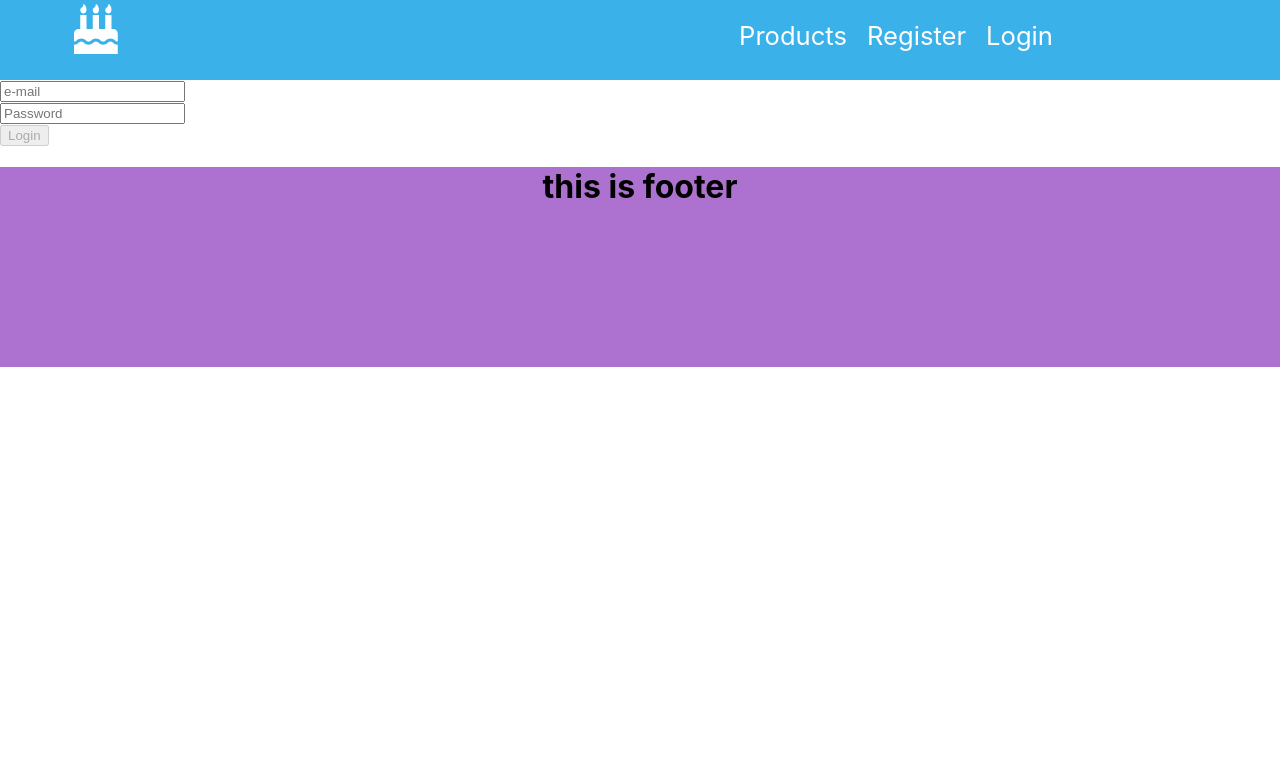
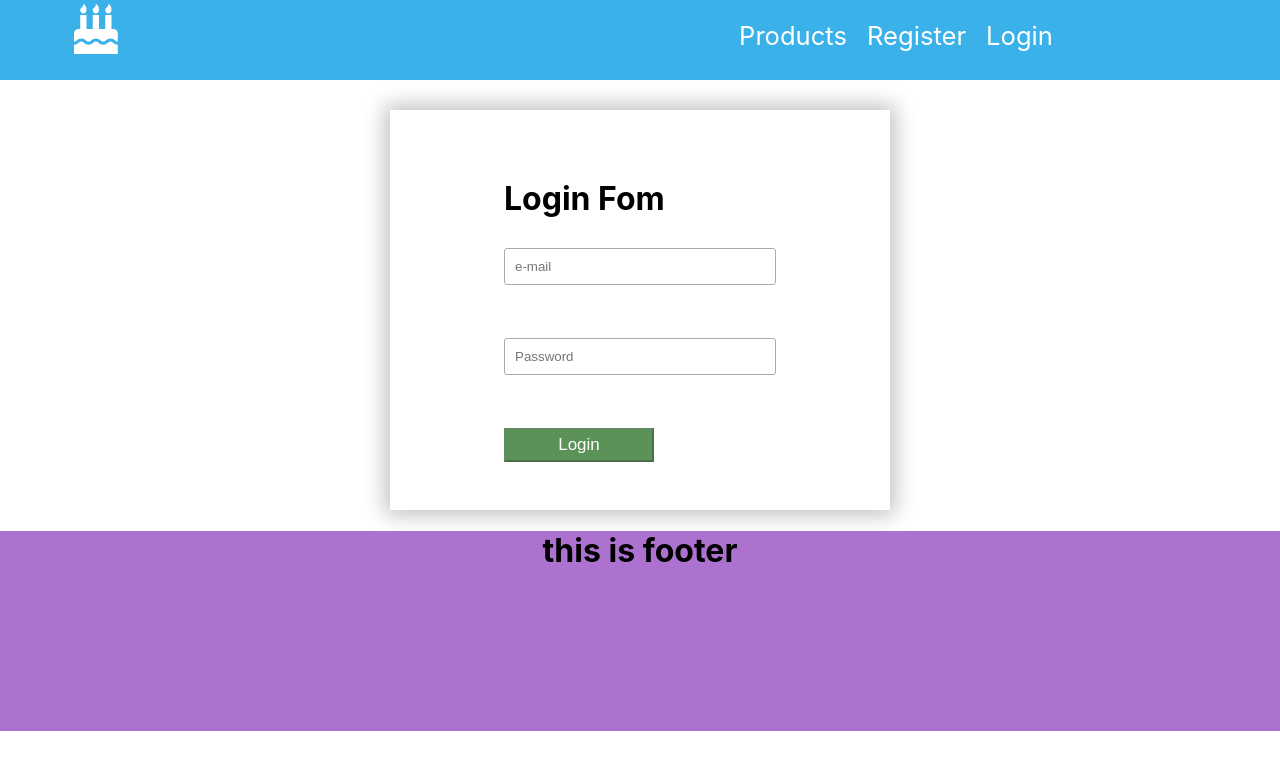
Before and after one commit to iamsurajdev/cakeshopFrontendUpdate, a React (Create React App) app: page /login in a window 1280 px wide. Shown: the top 770 px of the page. Built offline with nearby package versions, Linux system fonts and the light colour scheme.

Commit message:
add styling to login page

```diff
--- a/src/Components/Auth/Login/Login.js
+++ b/src/Components/Auth/Login/Login.js
@@ -2,6 +2,7 @@ import React, { useState, useEffect } from "react";
 import { connect } from "react-redux";
 import * as action from "../../../Redux/Actions/index";
 import BaseComponent from "../../BaseComponent/BaseComponent";
+import classes from "./Login.module.css";
 // import { Formik } from "formik";
 // import * as EmailValidator from "email-validator";
 // import * as Yup from "yup";
@@ -65,29 +66,46 @@ const Login = (props) => {
 
   return (
     <BaseComponent>
-      {props.authError && <p>{props.authError}</p>}
-      <form>
+      <div className={classes.main}>
+        <div className={classes.content}>
+          <h1>Login Fom</h1>
+          {props.authError && (
+            <p className={classes.loginError}>{props.authError}</p>
+          )}
+          <form className={classes.form}>
+            <div className={classes.inputDiv}>
               <input
+                className={classes.inputFiled}
                 onChange={handleChange("email")}
                 value={email}
+                type="text"
                 placeholder="e-mail"
                 name="email"
               />
-        <div>{validate.emailError && <p>{validate.emailError}</p>}</div>
+              {validate.emailError && <p>{validate.emailError}</p>}
+            </div>
+            <div className={classes.inputDiv}>
               <input
+                className={classes.inputFiled}
                 onChange={handleChange("password")}
                 value={password}
+                type="password"
                 placeholder="Password"
                 name="password"
               />
-        <div>{validate.passwordError && <p>{validate.passwordError}</p>}</div>
+
+              {validate.passwordError && <p>{validate.passwordError}</p>}
+            </div>
             <button
+              className={classes.loginButton}
               disabled={validate.isValidate && password && email ? false : true}
               onClick={onSubmitHandler}
             >
               Login
             </button>
           </form>
+        </div>
+      </div>
     </BaseComponent>
   );
 };
--- /dev/null
+++ b/src/Components/Auth/Login/Login.module.css
@@ -0,0 +1,61 @@
+.main {
+  height: 400px;
+  width: 500px;
+  margin: auto;
+  box-shadow: 0px 0px 20px 5px #c1c1c1;
+  margin-top: 30px;
+  display: flex;
+  align-items: center;
+  justify-content: center;
+}
+
+.content {
+  width: fit-content;
+  height: fit-content;
+  margin: auto;
+}
+
+.form {
+  width: fit-content;
+  height: fit-content;
+  margin: auto;
+}
+
+.inputFiled {
+  border: 1px solid rgb(172, 170, 170);
+  border-radius: 3px;
+  padding: 10px;
+  width: 250px;
+  height: auto;
+  margin: auto;
+}
+
+.inputDiv {
+  height: 60px;
+  width: 100%;
+  margin-top: 30px;
+  margin-bottom: 30px;
+}
+.inputDiv p {
+  color: rgb(163, 29, 29);
+  font-size: 14px;
+}
+
+.loginButton {
+  margin: auto;
+  font-size: 17px;
+  color: white;
+
+  padding: 5px 10px;
+  width: 150px;
+  background-color: rgb(90, 146, 88);
+}
+
+.loginError {
+  border: 1px solid red;
+  font-size: 16px;
+  color: rgb(155, 33, 33);
+  text-align: center;
+  padding: 5px;
+  border-radius: 3px;
+}
--- a/src/Components/Auth/Register/Register.js
+++ b/src/Components/Auth/Register/Register.js
@@ -2,6 +2,7 @@ import React, { useState } from "react";
 import { connect } from "react-redux";
 import * as action from "../../../Redux/Actions/index";
 import BaseComponent from "../../BaseComponent/BaseComponent";
+import classes from "./Register.module.css";
 const Register = (props) => {
   //local state for store the event before sending to redux
   const [user, setUser] = useState({
@@ -31,6 +32,7 @@ const Register = (props) => {
       {props.authError && <p>{props.authError}</p>}
       <form onSubmit={onSubmitHandler}>
         <input
+          className={classes.inputFiled}
           onChange={handleChange("name")}
           value={name}
           placeholder="name"
```
Also changed, not shown: src/Components/Auth/Register/Register.module.css (added). Lines whose indentation alone changed are shown as unchanged.
